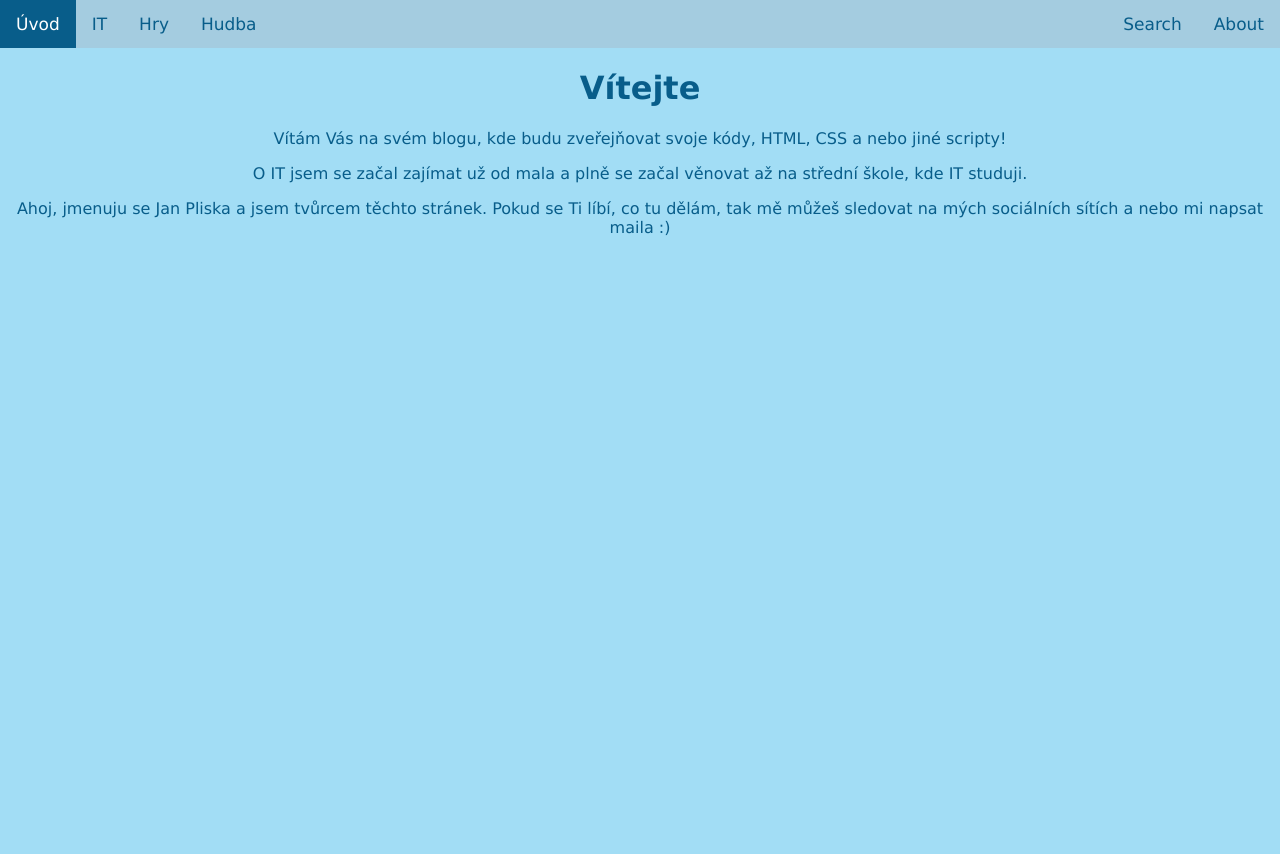
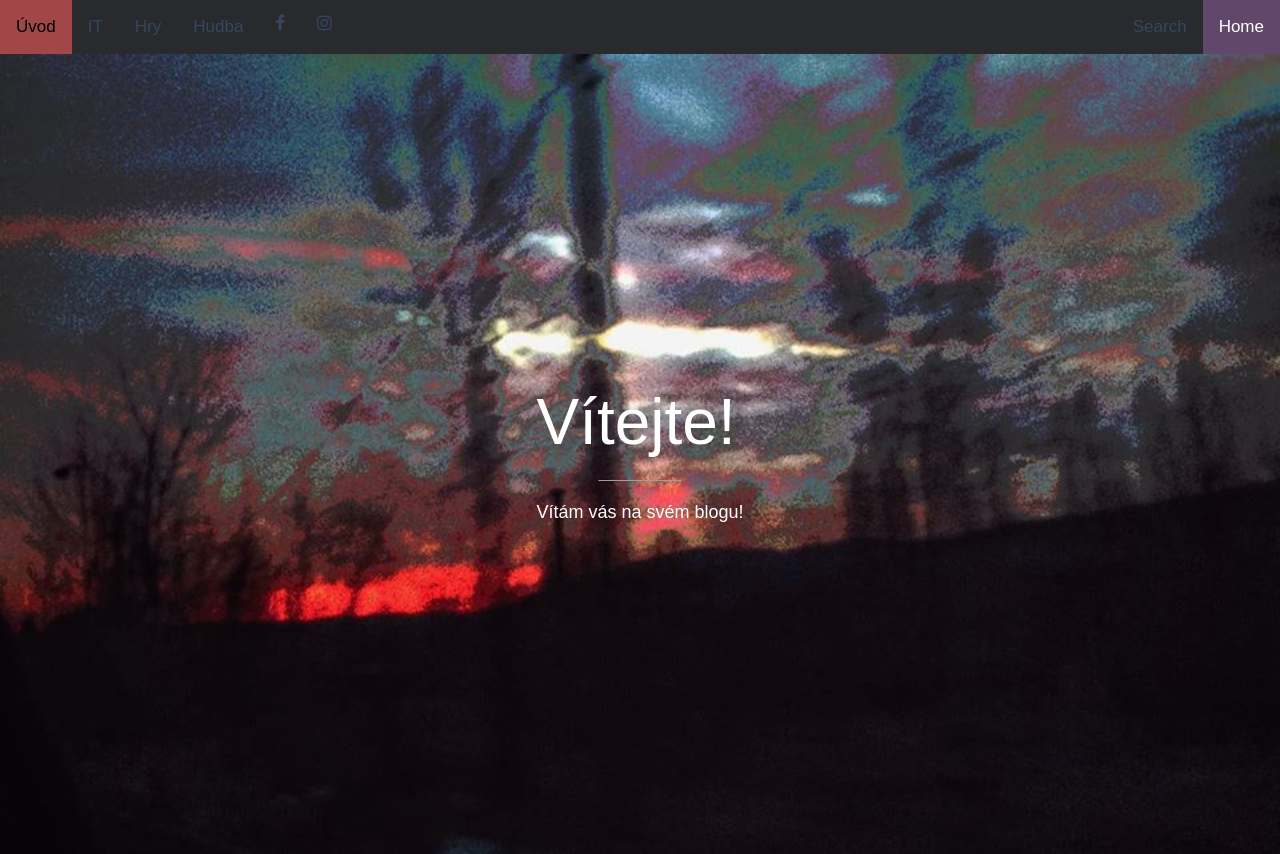
Before and after one commit to l1fsec/pliska.webimage-1.0, a plain HTML site: page index.htm in a window 1280 px wide. Before the commit the page ends 800 px from the top, so only its background shows below. Drawn offline with nearby package versions, Linux system fonts and the light colour scheme.

Commit message:
Změněn index.html a přidána hlavní stránka
Dodělat obsah a menší iframy + nějáký kraviny na úvodní stránku

```diff
--- a/index.htm
+++ b/index.htm
@@ -1,42 +1,80 @@
 <!DOCTYPE html>
 <html>
+<title>Vítejte</title>
+<meta charset="UTF-8">
+<meta name="viewport" content="width=device-width, initial-scale=1">
+<link rel="stylesheet" href="https://www.w3schools.com/w3css/4/w3.css">
+<link rel="stylesheet" href="https://fonts.googleapis.com/css?family=Raleway">
+<!-- Add icon library -->
+<link rel="stylesheet" href="https://cdnjs.cloudflare.com/ajax/libs/font-awesome/4.7.0/css/font-awesome.min.css">
 
-<head>
-    <meta charset="utf-8">
-    <meta name="Author" content="Jan Pliska">
-    <meta name="Description" content="Můj osobní blog a moje projekty">
-    <meta name="keywords" content="blog, škola, osobní">
-    <meta name="viewport" content="width=device-width, initial-scale=1.0">
-    <link rel="stylesheet" type="text/css" href="style.css">
-    <script src=”//ajax.googleapis.com/ajax/libs/jquery/1.8.0/jquery.min.js” type=”text/javascript”></script>
-    <script type=”text/javascript” src=”http://cloud.github.com/downloads/malsup/cycle/jquery.cycle.all.latest.js“></script>
-    <link rel="icon" type="image/png" href="obrazky/icon.png" sizes="50x50" />
-    <title>Úvod</title>
-</head>
+<!--Must do CSS here, because can't fit it in ext. file -->
 
+<style>
+body,h1 {font-family:  sans-serif}
+body, html {height: 100%}
+.bgimg {
+  background-image: url('obrazky/sld2.jpg');
+  min-height: 100%;
+  background-position: center;
+  background-size: cover;
+}
+  .topnav {
+  overflow: hidden;
+  background-color: #292a2e;
+}
+
+.topnav a {
+  float: left;
+  color: #364660;
+  text-align: center;
+  padding: 14px 16px;
+  text-decoration: none;
+  font-size: 17px;
+}
+
+.topnav a:hover {
+  background-color: #a14748;
+  color: black;
+}
+
+.topnav a.active {
+  background-color: #61486b;
+  color: white;
+}
+
+.topnav-right {
+  float: right;
+}
+}
+</style>
 <body>
     <div class="topnav">
-        <a class="active" href="index.htm">Úvod</a>
+        <a href="about-me.htm">Úvod</a>
         <a href="it.htm">IT</a>
         <a href="games.htm">Hry</a>
         <a href="music.htm">Hudba</a>
+        &nbsp;
+        <a href="https://www.facebook.com/HonzaFukbejs" class="fa fa-facebook"></a>
+        <a href="https://instagram.com/sneakybinch" class="fa fa-instagram"></a>
         <div class="topnav-right">
             <a href="#search">Search</a>
-            <a href="#about">About</a>
+            <a class="active" href="index.htm">Home</a>
         </div>
     </div>
-    <div class="container">
 
-    </div>
-    </div>
-    </div>
-    <h1>Vítejte</h1>
-    <p>Vítám Vás na svém blogu, kde budu zveřejňovat svoje kódy, HTML, CSS a nebo jiné scripty!</p>
-    <p> O IT jsem se začal zajímat už od mala a plně se začal věnovat až na střední škole, kde IT studuji. </p>
 
-        <p> Ahoj, jmenuju se Jan Pliska a jsem tvůrcem těchto stránek. Pokud se Ti líbí, co tu dělám, tak mě můžeš sledovat na mých sociálních sítích a nebo mi napsat maila :) </p>
 
-    </div>
+
+<div class="bgimg w3-display-container w3-animate-opacity w3-text-white">
+  <div class="w3-display-topleft w3-padding-large w3-xlarge">
+  </div>
+  <div class="w3-display-middle">
+    <h1 class="w3-jumbo w3-animate-top">Vítejte!</h1>
+    <hr class="w3-border-grey" style="margin:auto;width:40%">
+    <p class="w3-large w3-center">Vítám vás na svém blogu!</p>
+  </div>
+  </div>
+
 </body>
-
 </html>
--- a/style.css
+++ b/style.css
@@ -1,6 +1,6 @@
 body {
 background-color: #a2ddf5;
-font-family: Verdana, Arial, sans-serif;
+font-family: "Raleway", sans-serif;
 color: #085d8a;
 margin: 0;
 text-align: center;
--- a/styleGames.css
+++ b/styleGames.css
@@ -1,6 +1,6 @@
 body {
 background-color: #87d697;
-font-family: Verdana, Arial, sans-serif;
+font-family: "Raleway", sans-serif;
 color:#062e0e;
 margin: 0;
 text-align: center;
--- a/styleMusic.css
+++ b/styleMusic.css
@@ -1,6 +1,6 @@
 body {
 background-color: #ebb0f5;
-font-family: Verdana, Arial, sans-serif;
+font-family: "Raleway", sans-serif;
 color: #462e4a;
 margin: 0;
 }
```
Also changed, not shown: about-me.htm (+14 -5 lines), games.htm (+7 -4 lines), it.htm (+4 -3 lines), music.htm (+2 -2 lines), obrazky/banner.jpg (added).
